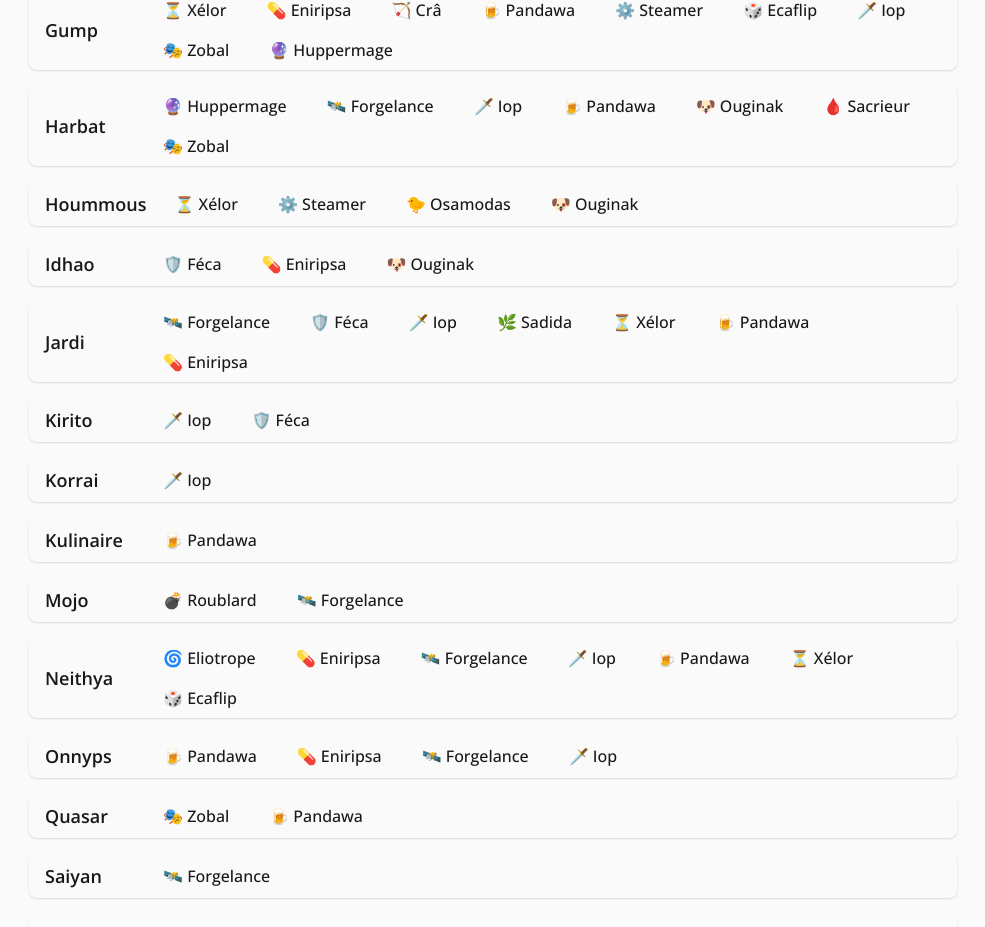
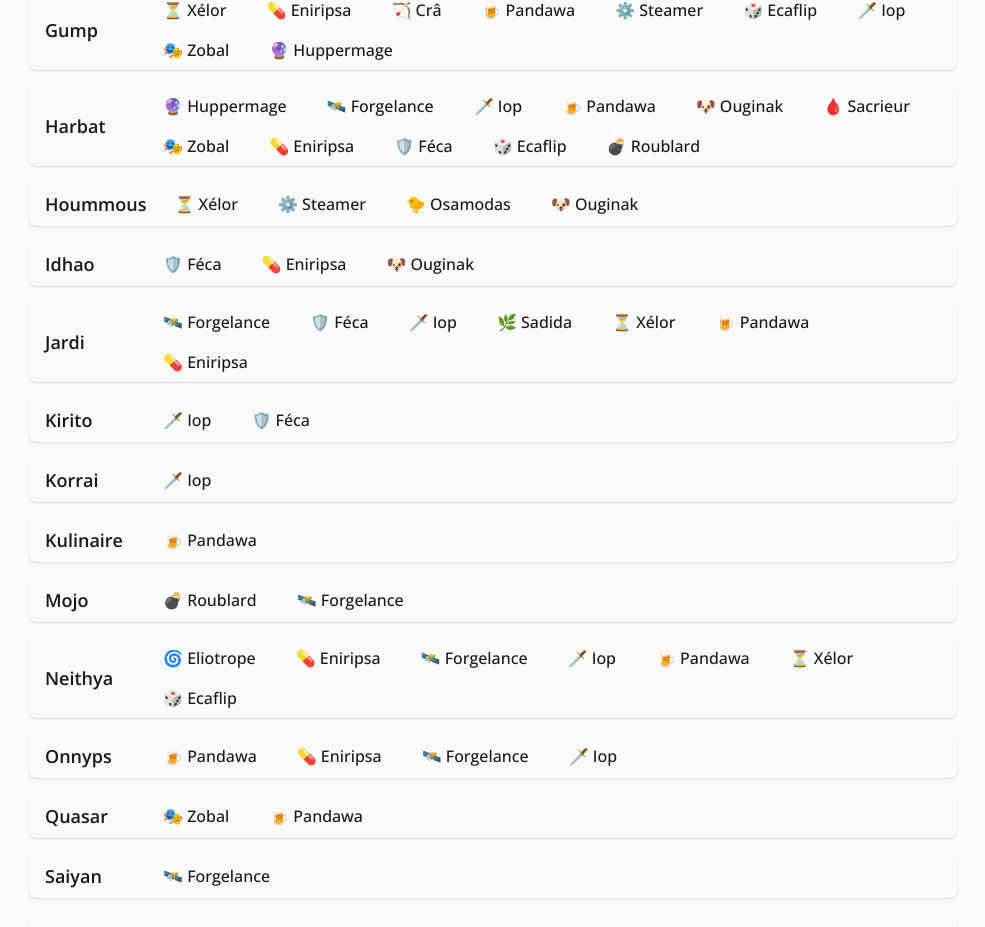
Before and after one commit to Sinematic/Omerta-Team-Builder, a React (Vite) app: page /classes-des-joueurs in a window 1280 px wide. Shown: the part 854-1781 px from the top of the page, without its empty margins (147-1132 px from the left). Built offline with nearby package versions, Linux system fonts and the light colour scheme.

Commit message:
added few classes, fixed issue on cards, updated data of player

```diff
--- a/src/data/players.json
+++ b/src/data/players.json
@@ -25,7 +25,7 @@
     { "name": "Vodar", "classes": [ "Forgelance" ] },
     { "name": "Coucougnou", "classes": [ "Steamer" ] },
     { "name": "Bilbs", "classes": [ "Féca" ] },
-    { "name": "Harbat", "classes": [ "Huppermage", "Forgelance", "Iop", "Pandawa", "Ouginak", "Sacrieur", "Zobal" ] },
+    { "name": "Harbat", "classes": [ "Huppermage", "Forgelance", "Iop", "Pandawa", "Ouginak", "Sacrieur", "Zobal","Eniripsa", "Féca", "Ecaflip", "Roublard" ] },
     { "name": "Eragorn", "classes": [ "Eniripsa" ] },
     { "name": "Yougovitch", "classes": [ "Forgelance" ] },
     { "name": "Zobalcolique", "classes": [ "Zobal" ] },
--- a/src/features/profile/ProfileView.tsx
+++ b/src/features/profile/ProfileView.tsx
@@ -22,8 +22,8 @@ export default function ProfileView({ profileData, deleteProfile } : { profileDa
             <div className="flex flex-col justify-center gap-1 mx-auto mb-4 relative">
                 <div className="rounded-lg overflow-hidden">
                     <img alt={"Profil de " + whoAmI} src={classesData[profileData.classes[0]].image} />
-                    <Button text={smallScreen ? "🔧" : "Modifier 🔧"} color="bg-[rgb(var(--bg))]" action={console.log}
-                    specifiedClasses="absolute top-2 right-2 text-lg" padding="p-2" />
+                    {/* <Button text={smallScreen ? "🔧" : "Modifier 🔧"} color="bg-[rgb(var(--bg))]" action={console.log}
+                    specifiedClasses="absolute top-2 right-2 text-lg" padding="p-2" /> */}
                 </div>
 
                 <h1 className="text-3xl font-semibold">{whoAmI}</h1>
```
